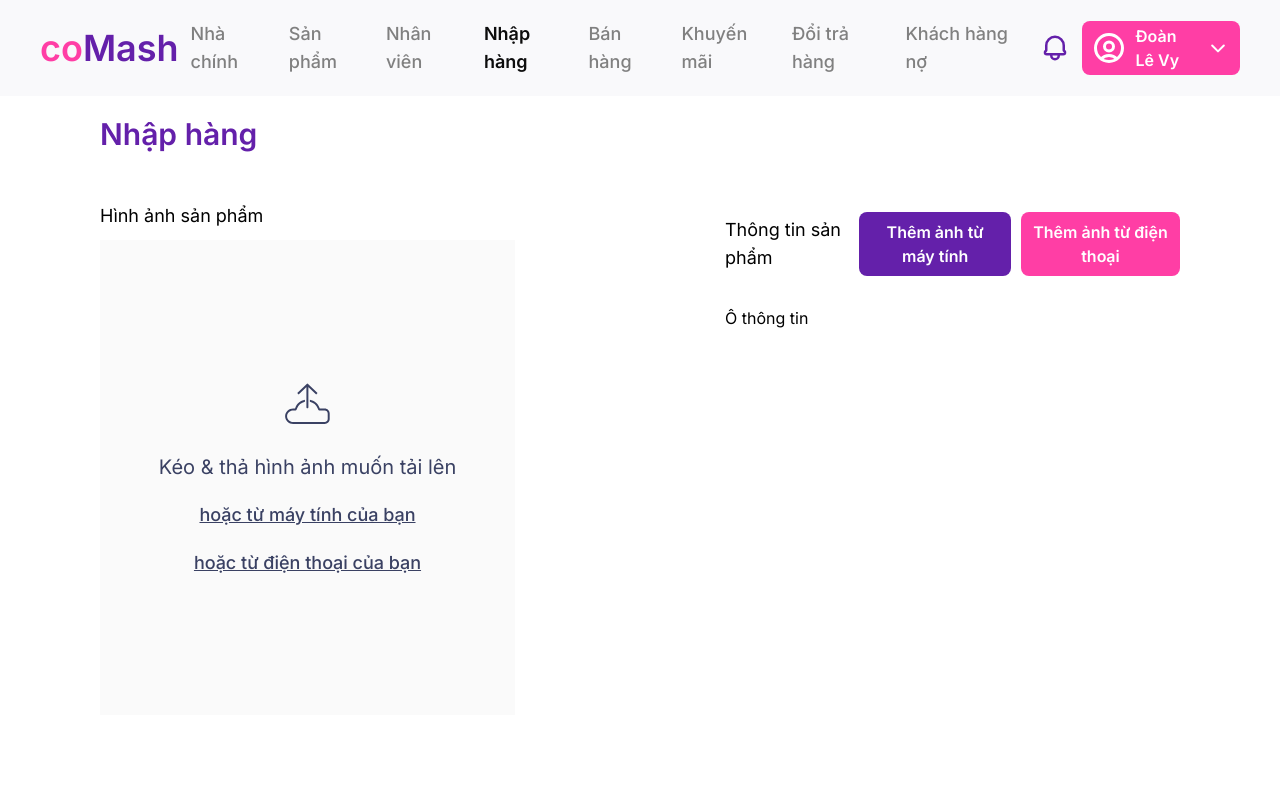
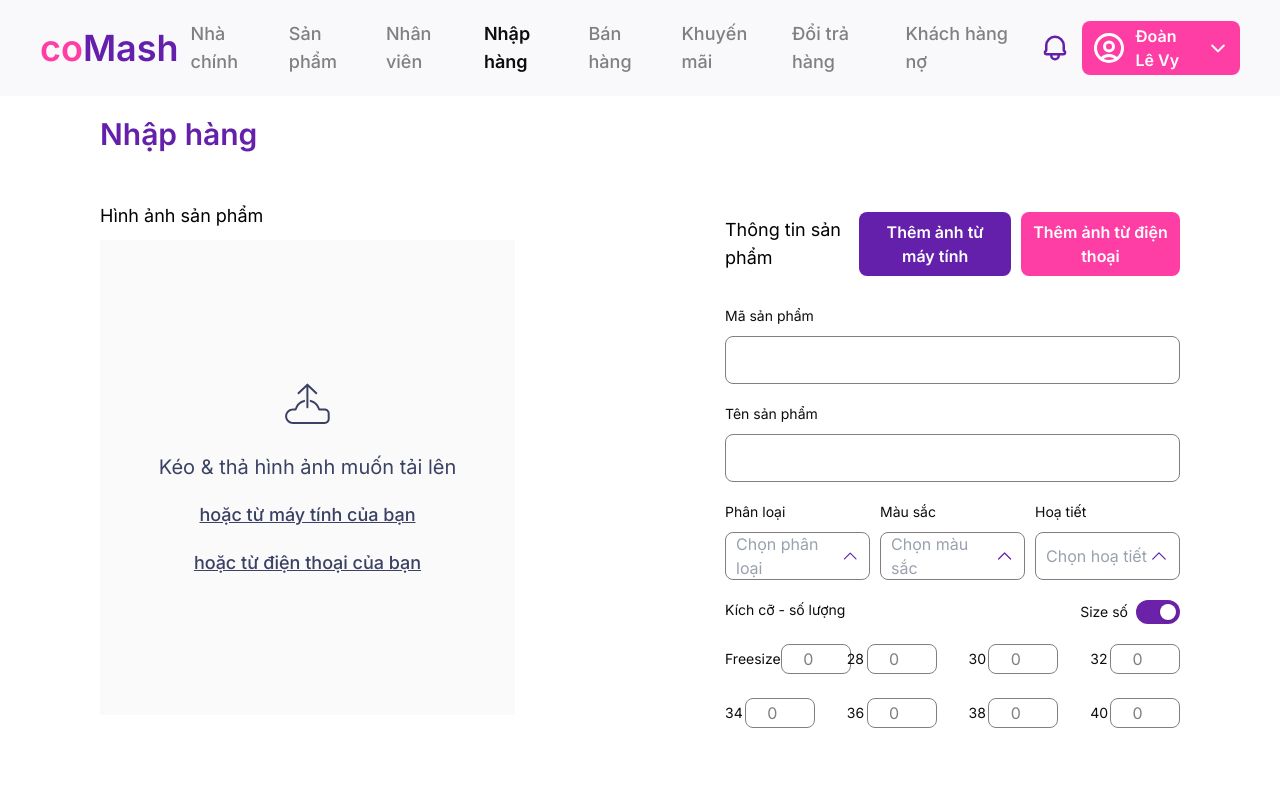
Before and after one commit to HCMUT-CSE-ProjectCapstone-coMash/capstone-web-frontend, a Next.js app: page /import in a window 1280 px wide. Shown: the top 800 px of the page. Built offline with nearby package versions, Linux system fonts and the light colour scheme; a web font is replaced by a local one.

Commit message:
update Import page

```diff
--- a/app/import/page.tsx
+++ b/app/import/page.tsx
@@ -1,10 +1,40 @@
 "use client";
 import { ImageUpload } from "@/assests/Icons"
 import { Button } from "@/components/button";
+import { SimpleInput } from "@/components/FormInput";
+import { CustomSelect } from "@/components/FormInput";
+import React, { useState } from 'react';
+
 export default function ImportPage () {
     const handleUpload = () => {
     alert("Đang tải ảnh lên...");
   };
+
+    const [selectedCategories, setSelectedCategories] = useState<string | number>("");
+    const [selectedColors, setSelectedColors] = useState<string | number>("");
+    const [selectedPattern, setSelectedPattern] = useState<string | number>("");
+
+    const [isNumberMode, setIsNumberMode] = useState(true);
+    const sizesNumber = ["Freesize", "28", "30", "32", "34", "36", "38", "40"];
+    const sizesLetter = ["Freesize", "XS", "S", "M", "L", "XL", "2XL", "3XL"];
+  // Chọn danh sách hiển thị dựa vào state
+    const currentSizes = isNumberMode ? sizesNumber : sizesLetter;
+    const categories = [
+    { label: "Áo", value: "ao" },
+    { label: "Quần", value: "quan" },
+    { label: "Váy", value: "vay" },
+  ];
+  const colors = [
+    { label: "Đỏ", value: "do" },
+    { label: "Xanh", value: "xanh" },
+    { label: "Vàng", value: "vang" },
+  ];
+  const patternOptions = [
+    { label: "Trơn", value: "tron" },
+    { label: "Kẻ sọc", value: "ke_soc" },
+  ];
+
+
     return (
         <div className="font-display">
             <div className="flex flex-col justify-center mt-5 px-25 gap-y-12.5">
@@ -43,7 +73,80 @@ export default function ImportPage () {
                                 </Button>
                             </div>
                         </div>
-                        <div className="flex py-2.5 flex-column items-start gap-5">Ô thông tin</div>
+                        <div className="flex flex-col py-2.5 items-start gap-5">
+                            <SimpleInput label="Mã sản phẩm"/>
+                            <SimpleInput label="Tên sản phẩm"/>
+                            <div className="flex justify-between self-stretch gap-2.5">
+                                <CustomSelect
+                                    label="Phân loại"
+                                    placeholder="Chọn phân loại"
+                                    options={categories}
+                                    value={selectedCategories}
+                                    onChange={(val) => {
+                                        console.log("Giá trị đã chọn:", val);
+                                        setSelectedCategories(val)
+                                    }}
+                                />
+                                <CustomSelect
+                                    label="Màu sắc"
+                                    placeholder="Chọn màu sắc"
+                                    options={colors}
+                                    value={selectedColors}
+                                    onChange={(val) => {
+                                        console.log("Giá trị đã chọn:", val);
+                                        setSelectedColors(val)
+                                    }}
+                                />
+                                <CustomSelect
+                                    label="Hoạ tiết"
+                                    placeholder="Chọn hoạ tiết"
+                                    options={patternOptions}
+                                    value={selectedPattern}
+                                    onChange={(val) => {
+                                        console.log("Giá trị đã chọn:", val);
+                                        setSelectedPattern(val)
+                                    }}
+                                />
+                            </div>
+                        </div>
+                        <div className="flex flex-col gap-2.5">
+                            <div className="flex flex-row justify-between text-sm text-tgray9">
+                                <div>Kích cỡ - số lượng</div>
+                                <div className="flex flex-row justify-between items-center gap-2">
+                                    <div>Size số</div>
+                                    <button
+                                        onClick={() => setIsNumberMode(!isNumberMode)}
+                                        className={`
+                                        inline-flex h-6 w-11 items-center rounded-full transition-colors duration-300 focus:outline-none
+                                        ${isNumberMode ? "bg-[#6B21A8]" : "bg-gray-300"}
+                                        `}
+                                    >
+                                        <span
+                                        className={`
+                                            inline-block h-4 w-4 transform rounded-full bg-white transition-transform duration-300 shadow-sm
+                                            ${isNumberMode ? "translate-x-6" : "translate-x-1"}
+                                        `}
+                                        />
+                                    </button>
+                                </div>
+                            </div>
+                            <div className="grid grid-cols-4 gap-x-8 gap-y-6 py-2.5">
+                                {currentSizes.map((size, index) => (
+                                <div key={index} className="flex flex-row items-center justify-between w-full font-display">
+                                    {/* Label Size (28, 30... hoặc S, M...) */}
+                                    <label className="text-sm font-normal text-tgray9">{size}</label>
+
+                                    {/* Input Số lượng */}
+                                    <input
+                                    type="number"
+                                    placeholder="0"
+                                    defaultValue={0}
+                                    className="w-17.5 h-7.5 px-2.5 text-center rounded-lg border-[0.5px] border-solid border-tgray5 focus:outline-none focus:border-purple focus:ring-1 focus:ring-purple focus:text-purple text-tgray5"
+                                    />
+                                </div>
+                                ))}
+                            </div>
+                        </div>
                     </div>
                 </div>
                 <div>Danh sách</div>
--- /dev/null
+++ b/components/FormInput.tsx
@@ -0,0 +1,139 @@
+import React, { useState, useRef, useEffect } from "react";
+
+// --- Interfaces (Giữ nguyên) ---
+interface SimpleInputProps {
+  label: string;
+  value?: string;
+  onChange?: (e: React.ChangeEvent<HTMLInputElement>) => void;
+  type?: "text" | "number";
+}
+
+interface Option {
+  label: string;
+  value: string | number;
+}
+
+interface CustomSelectProps {
+  label: string;
+  options: Option[];
+  value?: string | number;
+  placeholder?: string;
+  onChange: (value: string | number) => void;
+}
+
+// --- SimpleInput (Giữ nguyên) ---
+export function SimpleInput({ label, value, onChange, type = "text" }: SimpleInputProps) {
+  return (
+    <div className="flex flex-col gap-y-2.5 w-full font-display">
+      <label className="text-sm font-normal text-tgray9">{label}</label>
+      <input
+        type={type}
+        className="w-full h-12 px-2.5 rounded-lg border-[0.5px] border-solid border-tgray5 focus:outline-none focus:border-purple focus:ring-1 focus:ring-purple transition-all"
+        value={value}
+        onChange={onChange}
+      />
+    </div>
+  );
+}
+
+// --- CustomSelect (Đã chỉnh sửa Header) ---
+export function CustomSelect({
+  label,
+  options,
+  value,
+  onChange,
+  placeholder,
+}: CustomSelectProps) {
+  const [isOpen, setIsOpen] = useState(false);
+  const containerRef = useRef<HTMLDivElement>(null);
+
+  const selectedOption = options.find((opt) => opt.value === value);
+
+  useEffect(() => {
+    function handleClickOutside(event: MouseEvent) {
+      if (
+        containerRef.current &&
+        !containerRef.current.contains(event.target as Node)
+      ) {
+        setIsOpen(false);
+      }
+    }
+    document.addEventListener("mousedown", handleClickOutside);
+    return () => document.removeEventListener("mousedown", handleClickOutside);
+  }, []);
+
+  return (
+    <div className="flex flex-col gap-y-2.5 w-full font-display relative" ref={containerRef}>
+        <label className="text-sm font-normal text-tgray9">{label}</label>
+      {/* Trigger Box */}
+      <div
+        onClick={() => setIsOpen(!isOpen)}
+        className={`
+          w-full h-12 px-2.5 rounded-lg border-[0.5px] border-solid flex items-center justify-between
+          bg-white cursor-pointer transition-all
+          ${
+            isOpen
+              ? "border-purple ring-1 ring-purple"
+              : "border-tgray5 hover:border-purple-400"
+          }
+        `}
+      >
+        <span
+          className={`${
+            selectedOption ? "text-black" : "text-gray-400"
+          } font-normal font-display`}
+        >
+          {selectedOption ? selectedOption.label : placeholder || "Chọn..."}
+        </span>
+
+        <svg
+          xmlns="http://www.w3.org/2000/svg"
+          fill="none"
+          viewBox="0 0 24 24"
+          strokeWidth={1.5}
+          stroke="currentColor"
+          className={`w-5 h-5 text-purple transition-transform duration-200 ${
+            isOpen ? "rotate-180" : ""
+          }`}
+        >
+          <path
+            strokeLinecap="round"
+            strokeLinejoin="round"
+            d="m4.5 15.75 7.5-7.5 7.5 7.5"
+          />
+        </svg>
+      </div>
+
+      {/* Dropdown Menu */}
+      {isOpen && (
+        <div className="absolute z-50 top-full left-0 mt-2 w-full bg-white rounded-lg border-[0.5px] border-solid border-tgray5 overflow-hidden flex flex-col">
+          <ul className="max-h-60 overflow-y-auto">
+            {options.map((opt, index) => {
+              const isSelected = value === opt.value;
+
+              return (
+                <li
+                  key={index}
+                  onClick={() => {
+                    onChange(opt.value);
+                    setIsOpen(false);
+                  }}
+                  className={`
+                    p-3 cursor-pointer transition-colors
+                    ${
+                      isSelected
+                        ? "bg-purple text-white font-normal" // Selected: Tím
+                        : "text-sm text-black font-normal hover:bg-purple-100 " // Normal: Trắng, Hover xám
+                    }
+                  `}
+                >
+                  {opt.label}
+                </li>
+              );
+            })}
+          </ul>
+        </div>
+      )}
+    </div>
+  );
+}
```
